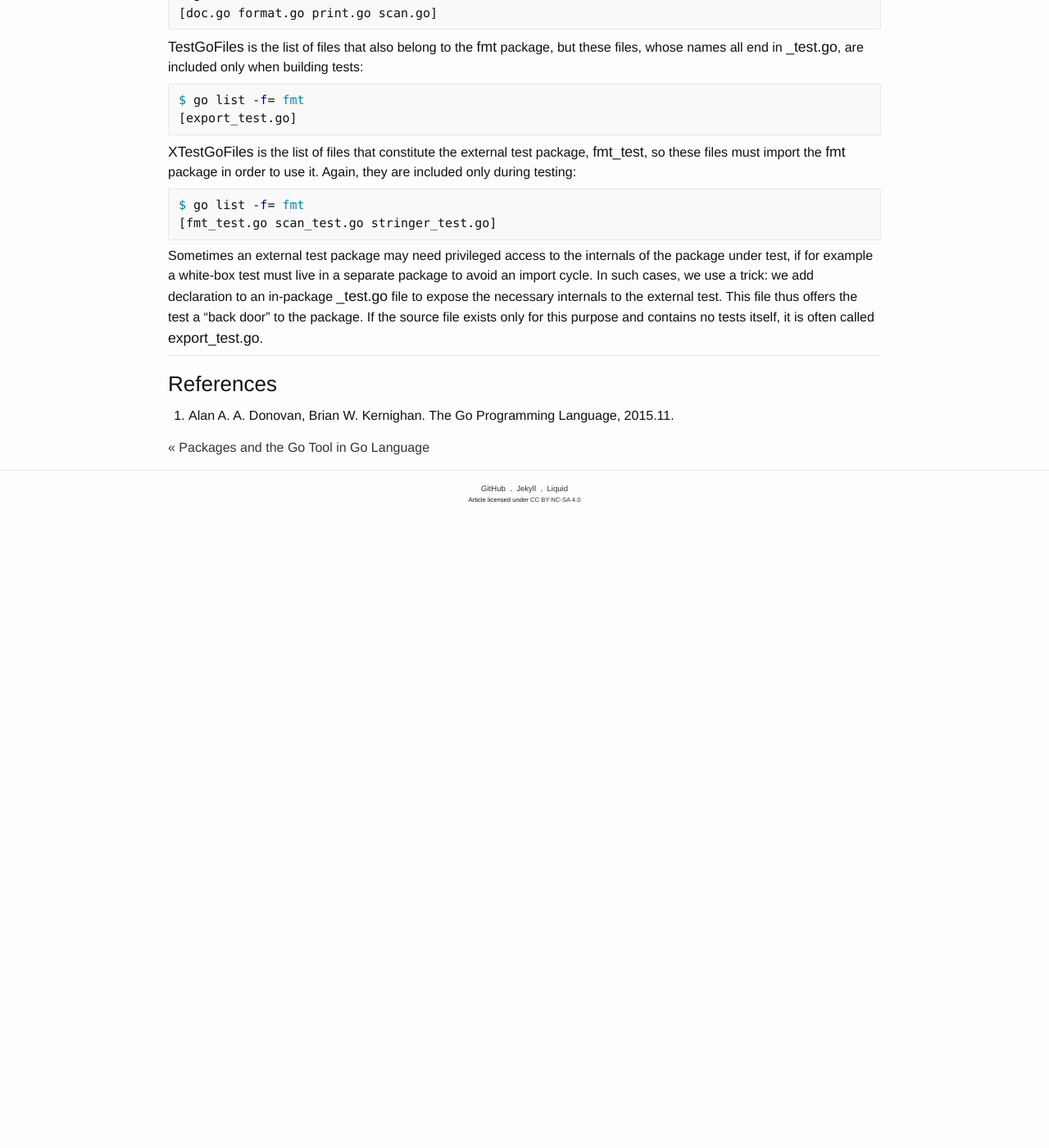
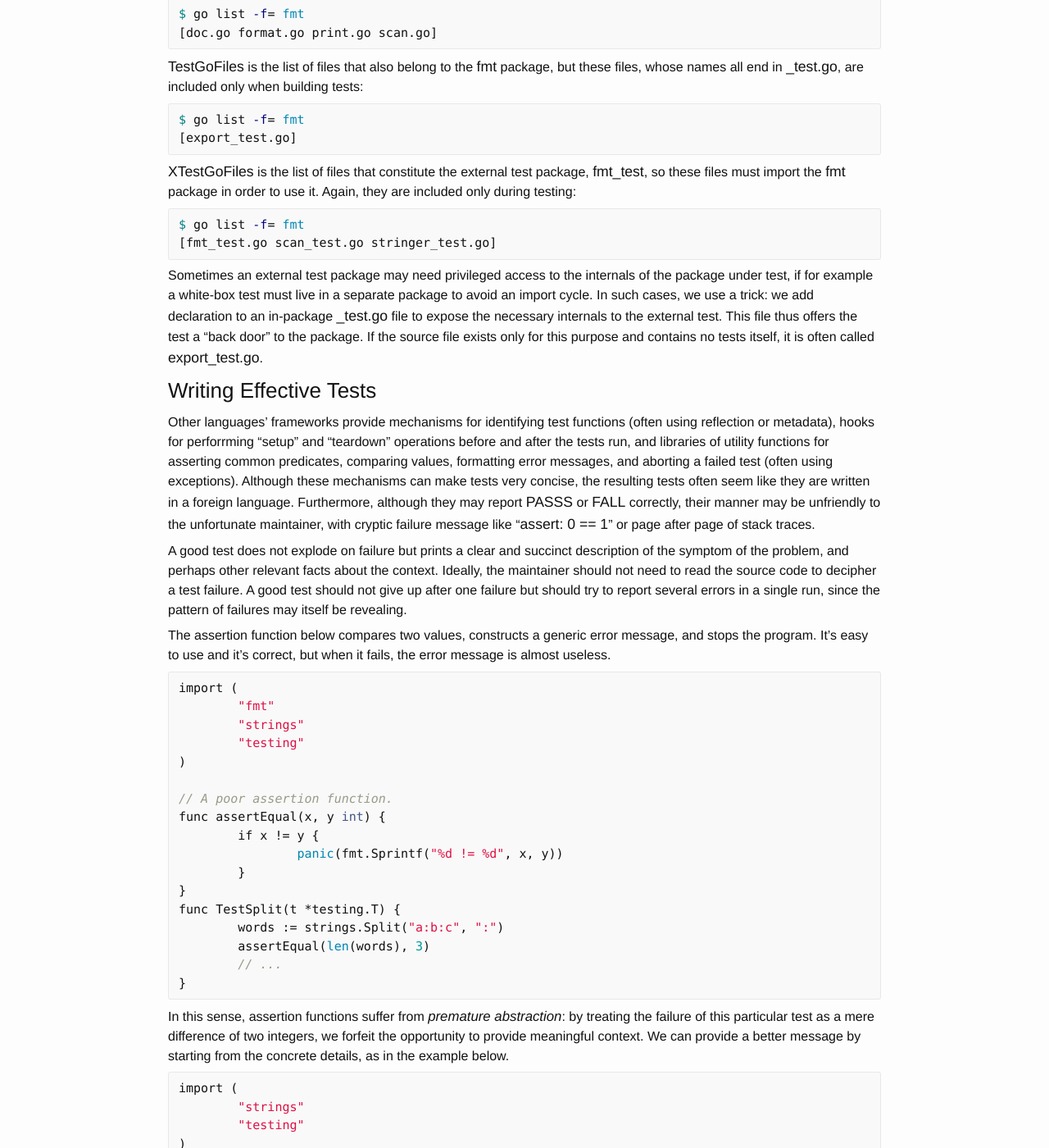
Before and after one commit to ousiax/ousiax.github.io, a Jekyll site: the page built from _posts/2017-07-01-testing-in-go-language.md, in a window 1280 px wide and 1400 px high, scrolled down 5748 px. Shown: the whole window at 82% size. Built offline with Jekyll 4.4.1, drawn with Linux system fonts in a browser that asks for light colours; before the commit the page ends 6378 px from its top, so only the background shows below that; some of the changed text lies outside the part shown.

Commit message:
Update 2017-07-01-testing-in-go-language.md

````diff
--- a/_posts/2017-07-01-testing-in-go-language.md
+++ b/_posts/2017-07-01-testing-in-go-language.md
@@ -235,6 +235,62 @@
 
 Sometimes an external test package may need privileged access to the internals of the package under test, if for example a white-box test must live in a separate package to avoid an import cycle. In such cases, we use a trick: we add declaration to an in-package **\_test.go** file to expose the necessary internals to the external test. This file thus offers the test a "back door" to the package. If the source file exists only for this purpose and contains no tests itself, it is often called **export_test.go**.
 
+### Writing Effective Tests
+
+Other languages' frameworks provide mechanisms for identifying test functions (often using reflection or metadata), hooks for perforrming "setup" and "teardown" operations before and after the tests run, and libraries of utility functions for asserting common predicates, comparing values, formatting error messages, and aborting a failed test (often using exceptions). Although these mechanisms can make tests very concise, the resulting tests often seem like they are written in a foreign language. Furthermore, although they may report **PASSS** or **FALL** correctly, their manner may be unfriendly to the unfortunate maintainer, with cryptic failure message like "**assert: 0 == 1**" or page after page of stack traces.
+
+A good test does not explode on failure but prints a clear and succinct description of the symptom of the problem, and perhaps other relevant facts about the context. Ideally, the maintainer should not need to read the source code to decipher a test failure. A good test should not give up after one failure but should try to report several errors in a single run, since the pattern of failures may itself be revealing.
+
+The assertion function below compares two values, constructs a generic error message, and stops the program. It's easy to use and it's correct, but when it fails, the error message is almost useless.
+
+```go
+import (
+	"fmt"
+	"strings"
+	"testing"
+)
+
+// A poor assertion function.
+func assertEqual(x, y int) {
+	if x != y {
+		panic(fmt.Sprintf("%d != %d", x, y))
+	}
+}
+func TestSplit(t *testing.T) {
+	words := strings.Split("a:b:c", ":")
+	assertEqual(len(words), 3)
+	// ...
+}
+```
+
+In this sense, assertion functions suffer from *premature abstraction*: by treating the failure of this particular test as a mere difference of two integers, we forfeit the opportunity to provide meaningful context. We can provide a better message by starting from the concrete details, as in the example below.
+
+```go
+import (
+	"strings"
+	"testing"
+)
+
+func TestSplit(t *testing.T) {
+	var tests = []struct {
+		s    string
+		sep  string
+		want int
+	}{
+		{"a:b:c", ":", 3},
+	}
+	for _, test := range tests {
+		words := strings.Split(test.s, test.sep)
+		if got := len(words); got != test.want {
+			t.Errorf("Split(%q, %q) returned %d words, want %d",
+				test.s, test.sep, got, test.want)
+		}
+	}
+}
+```
+
+Now the test reports the function that was called, its inputs, and the significance of the results; it explicitly identifies the actual value and the expectation; and it continues to execute even if this assertion should fail.
+
 - - -
 
 ### References
````
Also changed, not shown: other parts of _posts/2017-07-01-testing-in-go-language.md (+1 -1 lines).
